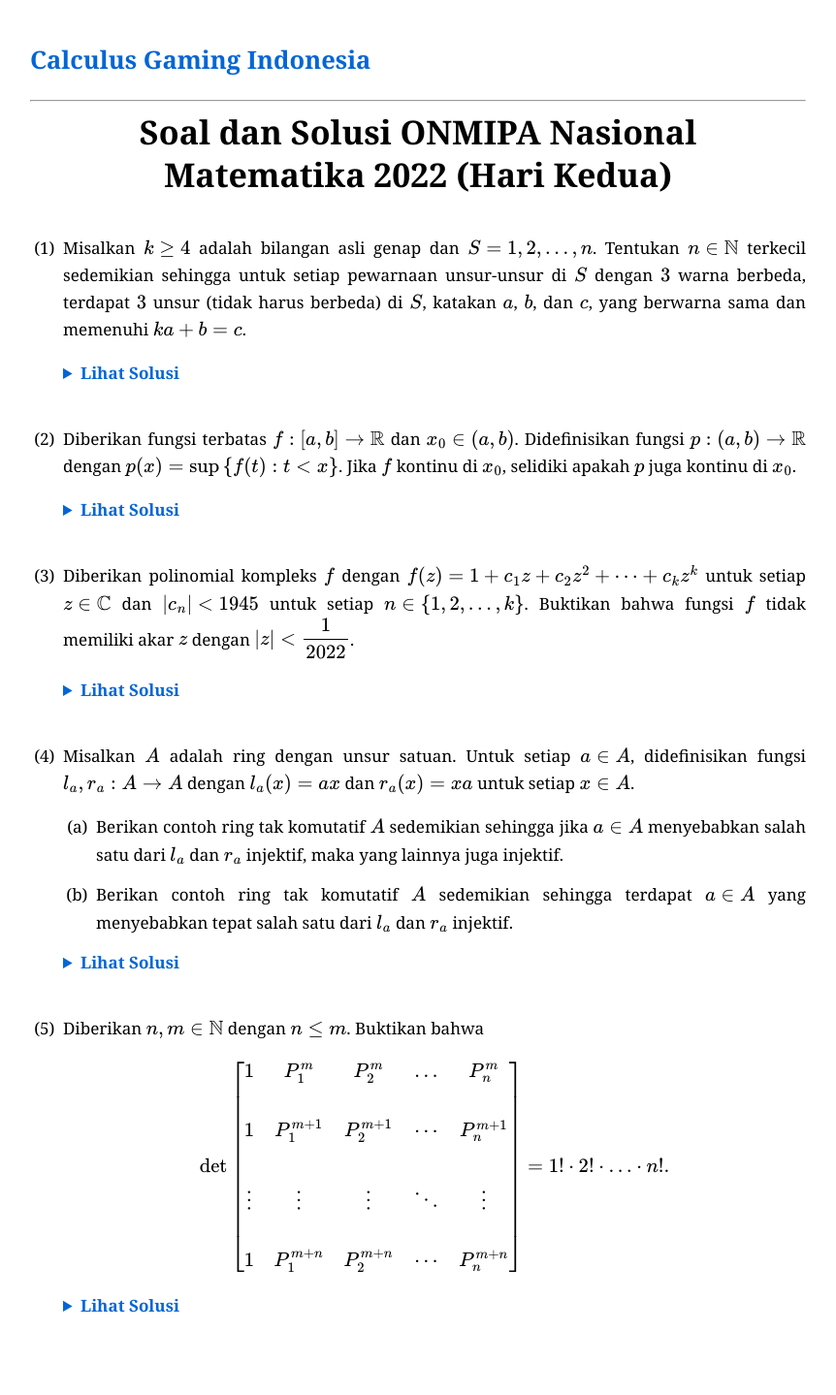
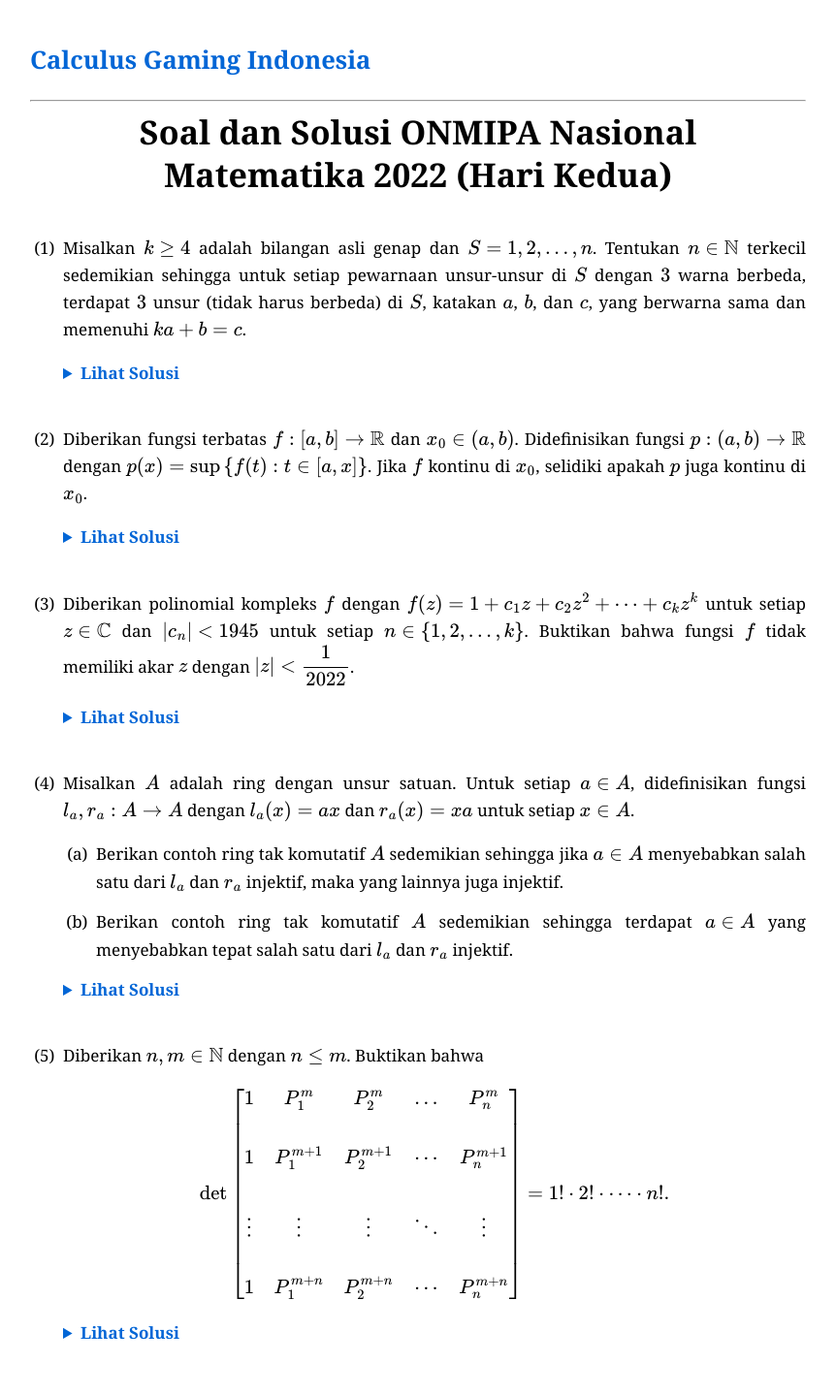
Before and after one commit to calculusgamingindonesia/calculusgamingindonesia.github.io, a Jekyll site: the page built from _posts/2026-07-01-onmipa-nas-mat-22-2.md, in a window 1280 px wide. Shown: the whole page at 97% size, without its empty margins (209-1071 px from the left). Built offline with Jekyll 4.4.1, drawn with Linux system fonts in a browser that asks for light colours; some web fonts are replaced; before the commit the page ends 1411 px from its top, so only the background shows below that.

Commit message:
Update 2026-07-01-onmipa-nas-mat-22-2.md

```diff
--- a/_posts/2026-07-01-onmipa-nas-mat-22-2.md
+++ b/_posts/2026-07-01-onmipa-nas-mat-22-2.md
@@ -24,7 +24,7 @@ urutan: 20
    </div>
    </details>
 
-2. Diberikan fungsi terbatas $f:[a, b]\to\mathbb{R}$ dan $x_0\in(a, b)$. Didefinisikan fungsi $p:(a, b)\to\mathbb{R}$ dengan $p(x)=\sup\set{f(t):t<x}$. Jika $f$ kontinu di $x_0$, selidiki apakah $p$ juga kontinu di $x_0$.
+2. Diberikan fungsi terbatas $f:[a, b]\to\mathbb{R}$ dan $x_0\in(a, b)$. Didefinisikan fungsi $p:(a, b)\to\mathbb{R}$ dengan $p(x)=\sup\set{f(t):t\in[a, x]}$. Jika $f$ kontinu di $x_0$, selidiki apakah $p$ juga kontinu di $x_0$.
 
    <details>
    <summary>Lihat Solusi</summary>
@@ -61,7 +61,7 @@ urutan: 20
 
 5. Diberikan $n, m\in\mathbb{N}$ dengan $n\leq m$. Buktikan bahwa
 
-   $$\det\begin{bmatrix}1&P_1^m&P_2^m&\ldots&P_n^m\\\\1&P_1^{m+1}&P_2^{m+1}&\cdots&P_n^{m+1}\\\\\vdots&\vdots&\vdots&\ddots&\vdots\\\\1&P_1^{m+n}&P_2^{m+n}&\cdots&P_n^{m+n}\end{bmatrix}=1!\cdot2!\cdot\ldots\cdot n!.$$
+   $$\det\begin{bmatrix}1&P_1^m&P_2^m&\ldots&P_n^m\\\\1&P_1^{m+1}&P_2^{m+1}&\cdots&P_n^{m+1}\\\\\vdots&\vdots&\vdots&\ddots&\vdots\\\\1&P_1^{m+n}&P_2^{m+n}&\cdots&P_n^{m+n}\end{bmatrix}=1!\cdot2!\cdot\cdots\cdot n!.$$
 
    <details>
    <summary>Lihat Solusi</summary>
```
